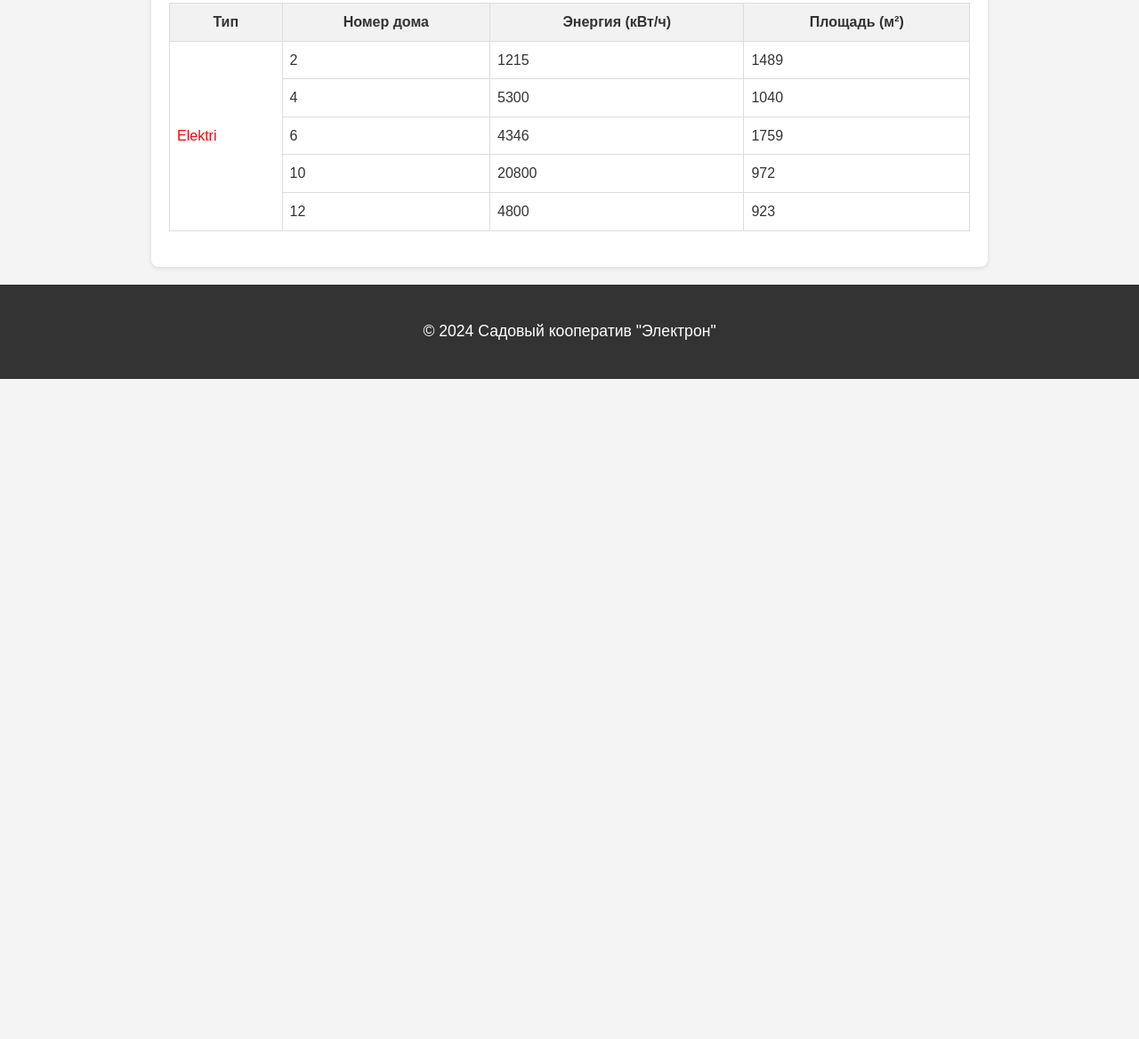
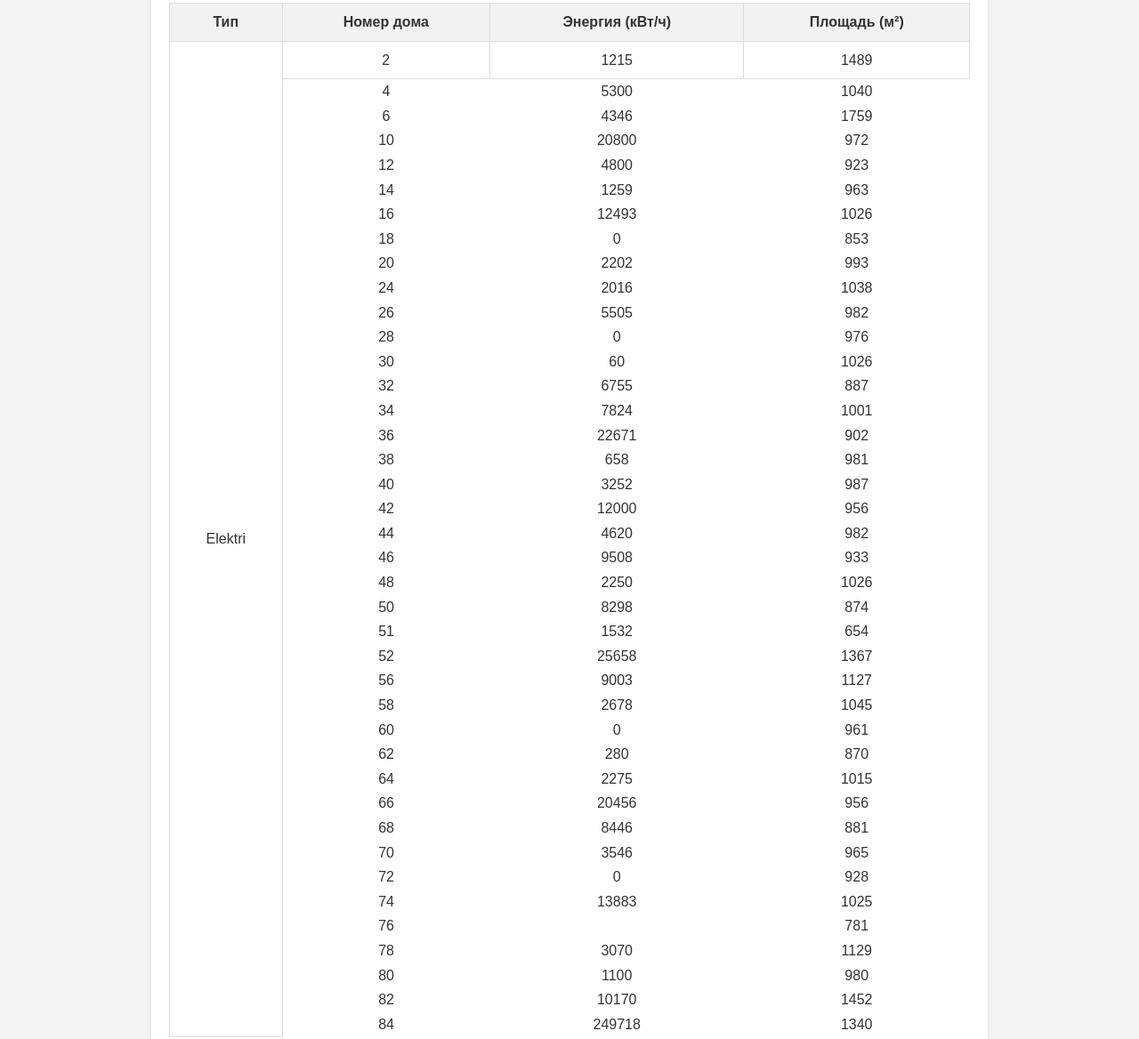
Before and after one commit to elektronidavirumaa/elektronidavirumaa.github.io, a plain HTML site: page index.html in a window 1280 px wide. Shown: the part 1713-2881 px from the top of the page at 89% size. Before the commit the page ends 2139 px from the top, so only its background shows below. Drawn offline with Linux system fonts and the light colour scheme.

Commit message:
Update index.html

```diff
--- a/index.html
+++ b/index.html
@@ -58,7 +58,7 @@
     <!-- Таблица -->
     <section id="data-table">
         <h2>Данные по электроэнергии</h2>
-        <table style="border-collapse: collapse; width: 100%;">
+        <table style="border-collapse: collapse; width: 100%; text-align: center;">
             <thead>
                 <tr style="background-color: #f2f2f2;">
                     <th style="border: 1px solid #ddd; padding: 8px;">Тип</th>
@@ -68,33 +68,53 @@
                 </tr>
             </thead>
             <tbody>
+                <!-- Электри -->
                 <tr>
-                    <td style="border: 1px solid #ddd; padding: 8px; color: red;" rowspan="5">Elektri</td>
+                    <td style="border: 1px solid #ddd; padding: 8px;" rowspan="40">Elektri</td>
                     <td style="border: 1px solid #ddd; padding: 8px;">2</td>
                     <td style="border: 1px solid #ddd; padding: 8px;">1215</td>
                     <td style="border: 1px solid #ddd; padding: 8px;">1489</td>
                 </tr>
-                <tr>
-                    <td style="border: 1px solid #ddd; padding: 8px;">4</td>
-                    <td style="border: 1px solid #ddd; padding: 8px;">5300</td>
-                    <td style="border: 1px solid #ddd; padding: 8px;">1040</td>
-                </tr>
-                <tr>
-                    <td style="border: 1px solid #ddd; padding: 8px;">6</td>
-                    <td style="border: 1px solid #ddd; padding: 8px;">4346</td>
-                    <td style="border: 1px solid #ddd; padding: 8px;">1759</td>
-                </tr>
-                <tr>
-                    <td style="border: 1px solid #ddd; padding: 8px;">10</td>
-                    <td style="border: 1px solid #ddd; padding: 8px;">20800</td>
-                    <td style="border: 1px solid #ddd; padding: 8px;">972</td>
-                </tr>
-                <tr>
-                    <td style="border: 1px solid #ddd; padding: 8px;">12</td>
-                    <td style="border: 1px solid #ddd; padding: 8px;">4800</td>
-                    <td style="border: 1px solid #ddd; padding: 8px;">923</td>
-                </tr>
-                <!-- Продолжайте для других типов -->
+                <tr><td>4</td><td>5300</td><td>1040</td></tr>
+                <tr><td>6</td><td>4346</td><td>1759</td></tr>
+                <tr><td>10</td><td>20800</td><td>972</td></tr>
+                <tr><td>12</td><td>4800</td><td>923</td></tr>
+                <tr><td>14</td><td>1259</td><td>963</td></tr>
+                <tr><td>16</td><td>12493</td><td>1026</td></tr>
+                <tr><td>18</td><td>0</td><td>853</td></tr>
+                <tr><td>20</td><td>2202</td><td>993</td></tr>
+                <tr><td>24</td><td>2016</td><td>1038</td></tr>
+                <tr><td>26</td><td>5505</td><td>982</td></tr>
+                <tr><td>28</td><td>0</td><td>976</td></tr>
+                <tr><td>30</td><td>60</td><td>1026</td></tr>
+                <tr><td>32</td><td>6755</td><td>887</td></tr>
+                <tr><td>34</td><td>7824</td><td>1001</td></tr>
+                <tr><td>36</td><td>22671</td><td>902</td></tr>
+                <tr><td>38</td><td>658</td><td>981</td></tr>
+                <tr><td>40</td><td>3252</td><td>987</td></tr>
+                <tr><td>42</td><td>12000</td><td>956</td></tr>
+                <tr><td>44</td><td>4620</td><td>982</td></tr>
+                <tr><td>46</td><td>9508</td><td>933</td></tr>
+                <tr><td>48</td><td>2250</td><td>1026</td></tr>
+                <tr><td>50</td><td>8298</td><td>874</td></tr>
+                <tr><td>51</td><td>1532</td><td>654</td></tr>
+                <tr><td>52</td><td>25658</td><td>1367</td></tr>
+                <tr><td>56</td><td>9003</td><td>1127</td></tr>
+                <tr><td>58</td><td>2678</td><td>1045</td></tr>
+                <tr><td>60</td><td>0</td><td>961</td></tr>
+                <tr><td>62</td><td>280</td><td>870</td></tr>
+                <tr><td>64</td><td>2275</td><td>1015</td></tr>
+                <tr><td>66</td><td>20456</td><td>956</td></tr>
+                <tr><td>68</td><td>8446</td><td>881</td></tr>
+                <tr><td>70</td><td>3546</td><td>965</td></tr>
+                <tr><td>72</td><td>0</td><td>928</td></tr>
+                <tr><td>74</td><td>13883</td><td>1025</td></tr>
+                <tr><td>76</td><td></td><td>781</td></tr>
+                <tr><td>78</td><td>3070</td><td>1129</td></tr>
+                <tr><td>80</td><td>1100</td><td>980</td></tr>
+                <tr><td>82</td><td>10170</td><td>1452</td></tr>
+                <tr><td>84</td><td>249718</td><td>1340</td></tr>
+
             </tbody>
         </table>
     </section>
```
